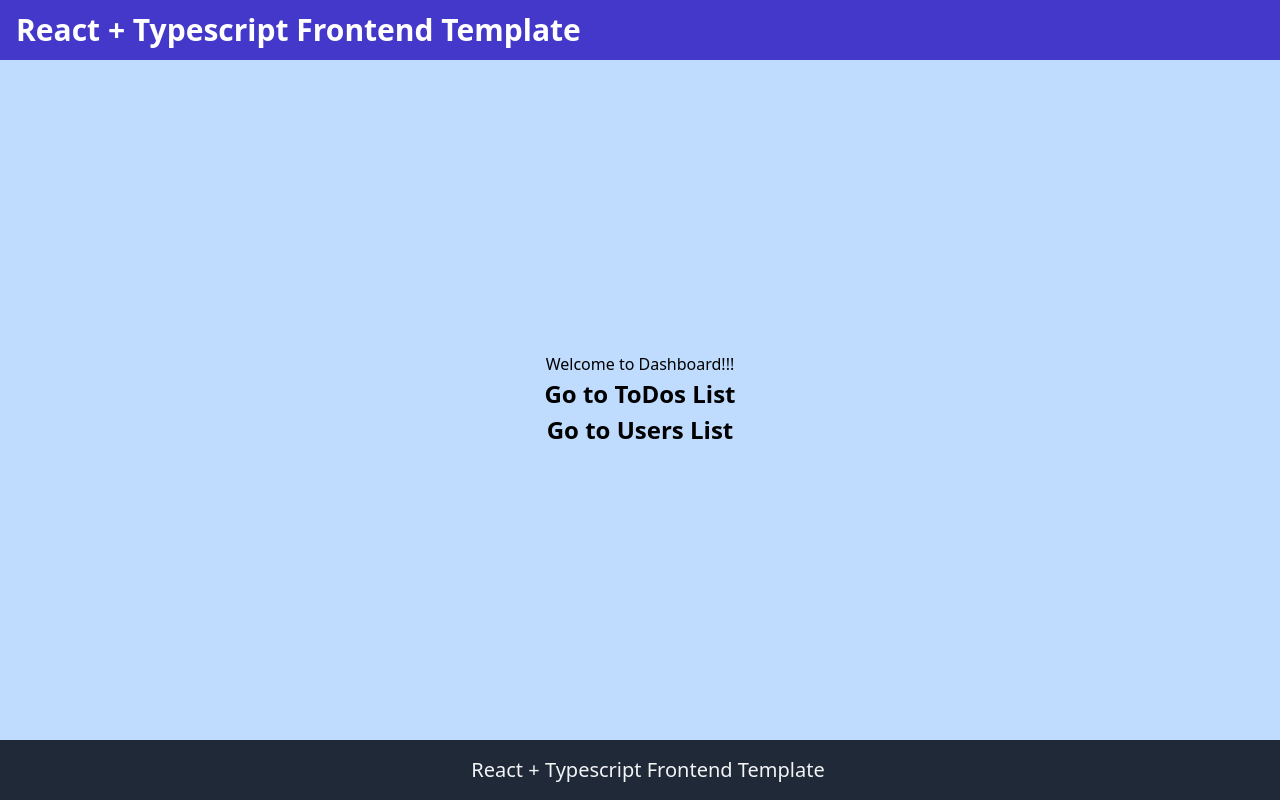
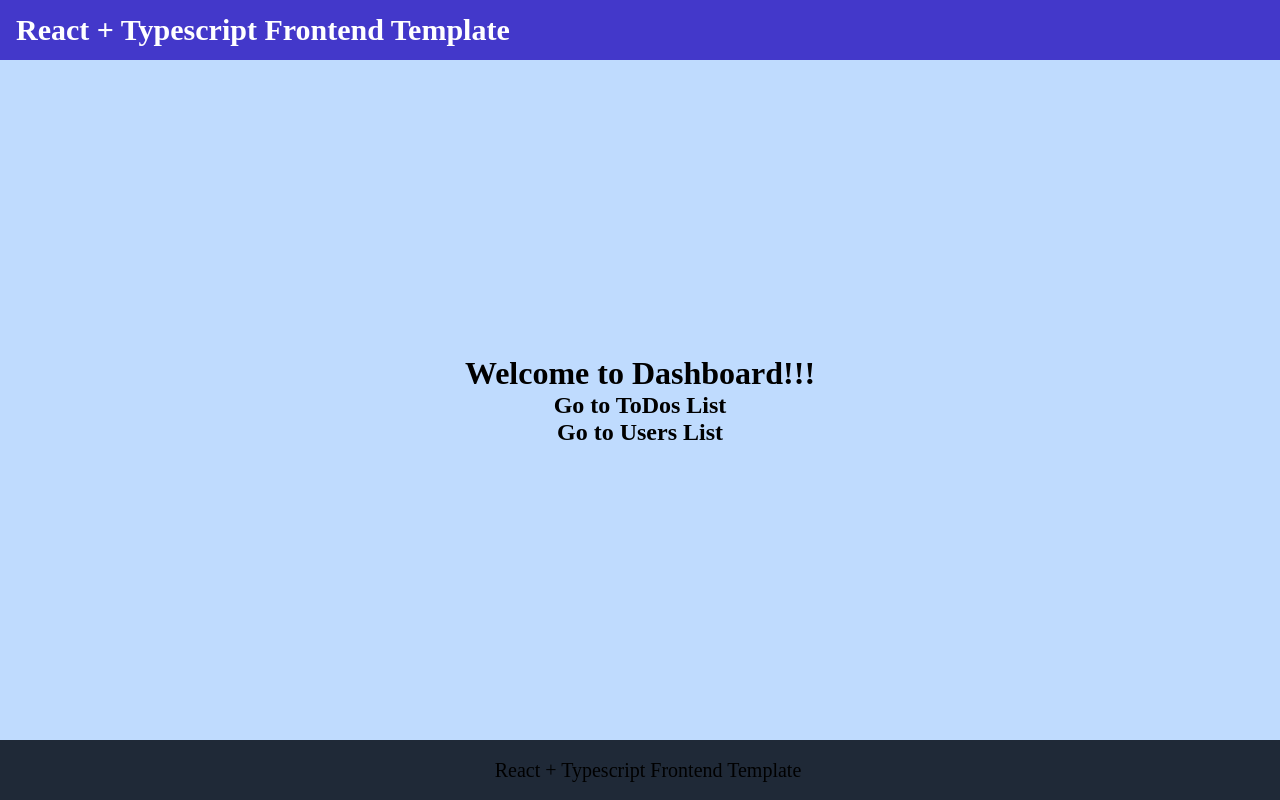
Before and after one commit to cloud-serpent/react-node-typescript-blog, a React (Vite) app: page / in a window 1280 px wide. Built offline with nearby package versions, Linux system fonts and the light colour scheme.

Commit message:
feat: sign in remove tailwindcss

```diff
--- a/src/assets/styles/global.css
+++ b/src/assets/styles/global.css
@@ -1,6 +1,12 @@
 * {
   box-sizing: border-box;
+  margin: 0;
+  padding: 0;
+  border: 0;
+  color:initial;
+  background-color: initial;
 }
-@tailwind base;
-@tailwind components;
-@tailwind utilities;
+
+button {
+  cursor: pointer;
+}
```
